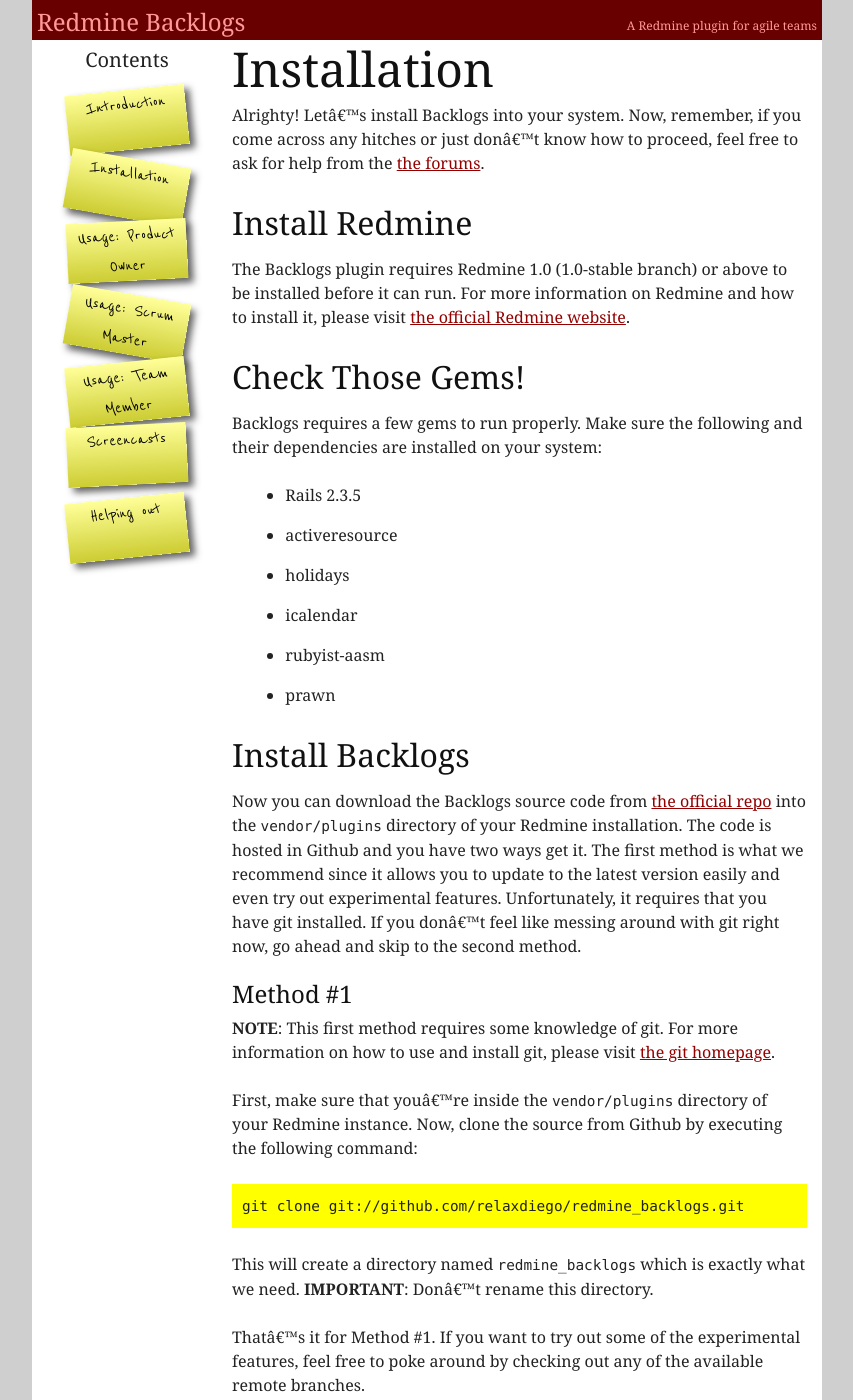
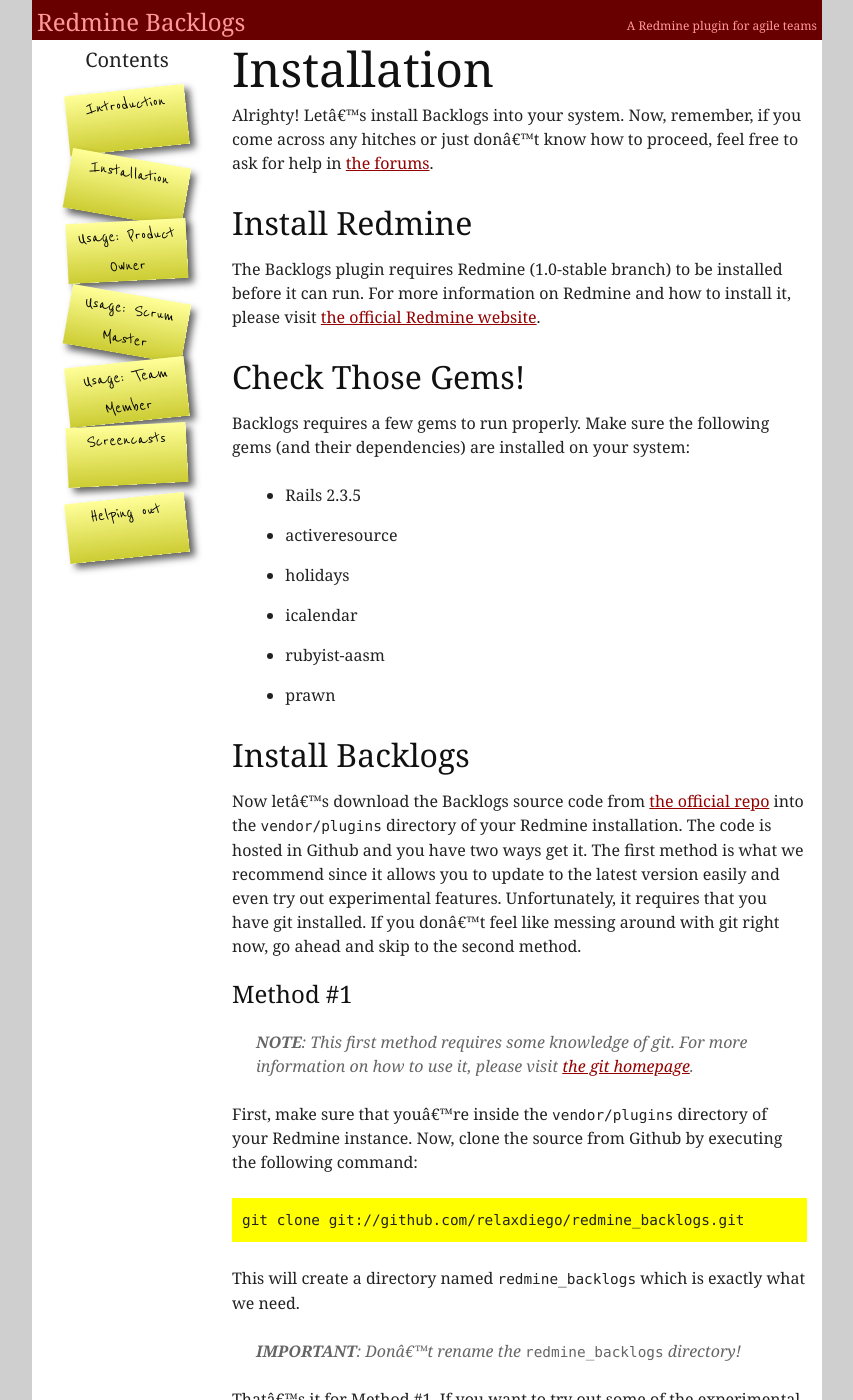
Before and after one commit to backlogs/www, a Jekyll site: the page built from _posts/en/1999-01-01-installation.markdown, in a window 1280 px wide and 1400 px high. Shown: the whole window, without its empty margins (213-1066 px from the left). Built offline with Jekyll 4.4.1, drawn with Linux system fonts in a browser that asks for light colours; some of the changed text lies outside the part shown.

Commit message:
Fixes to installation page

```diff
--- a/_posts/en/1999-01-01-installation.markdown
+++ b/_posts/en/1999-01-01-installation.markdown
@@ -5,17 +5,17 @@ categories: en
 ---
 # Installation
 
-Alrighty! Let's install Backlogs into your system. Now, remember, if you come across any hitches or just don't know how to proceed, feel free to ask for help from the [the forums](http://backlogsplugin.morphexchange.com/projects/redmine-backlogs/boards).
+Alrighty! Let's install Backlogs into your system. Now, remember, if you come across any hitches or just don't know how to proceed, feel free to ask for help in [the forums](http://backlogsplugin.morphexchange.com/projects/redmine-backlogs/boards).
 
 
 ## Install Redmine
 
-The Backlogs plugin requires Redmine 1.0 (1.0-stable branch) or above to be installed before it can run. For more information on Redmine and how to install it, please visit [the official Redmine website](http://www.redmine.org/).
+The Backlogs plugin requires Redmine (1.0-stable branch) to be installed before it can run. For more information on Redmine and how to install it, please visit [the official Redmine website](http://www.redmine.org/).
 
 
 ## Check Those Gems!
 
-Backlogs requires a few gems to run properly. Make sure the following and their dependencies are installed on your system:
+Backlogs requires a few gems to run properly. Make sure the following gems (and their dependencies) are installed on your system:
 
 * Rails 2.3.5
 * activeresource
@@ -27,18 +27,19 @@ Backlogs requires a few gems to run properly. Make sure the following and their
 
 ## Install Backlogs
 
-Now you can download the Backlogs source code from [the official repo](git://github.com/relaxdiego/redmine_backlogs.git) into the `vendor/plugins` directory of your Redmine installation. The code is hosted in Github and you have two ways get it. The first method is what we recommend since it allows you to update to the latest version easily and even try out experimental features. Unfortunately, it requires that you have git installed. If you don't feel like messing around with git right now, go ahead and skip to the second method.
+Now let's download the Backlogs source code from [the official repo](git://github.com/relaxdiego/redmine_backlogs.git) into the `vendor/plugins` directory of your Redmine installation. The code is hosted in Github and you have two ways get it. The first method is what we recommend since it allows you to update to the latest version easily and even try out experimental features. Unfortunately, it requires that you have git installed. If you don't feel like messing around with git right now, go ahead and skip to the second method.
 
 
 ### Method #1
-
-**NOTE**: This first method requires some knowledge of git. For more information on how to use and install git, please visit [the git homepage](http://git-scm.com/).
+> **NOTE**: This first method requires some knowledge of git. For more information on how to use it, please visit [the git homepage](http://git-scm.com/).
 
 First, make sure that you're inside the `vendor/plugins` directory of your Redmine instance. Now, clone the source from Github by executing the following command:
 
     git clone git://github.com/relaxdiego/redmine_backlogs.git
 
-This will create a directory named `redmine_backlogs` which is exactly what we need. **IMPORTANT**: Don't rename this directory.
+This will create a directory named `redmine_backlogs` which is exactly what we need.
+
+> **IMPORTANT**: Don't rename the `redmine_backlogs` directory!
 
 That's it for Method #1. If you want to try out some of the experimental features, feel free to poke around by checking out any of the available remote branches.
 
```
Also changed, not shown: other parts of _posts/en/1999-01-01-installation.markdown (+8 -6 lines).
